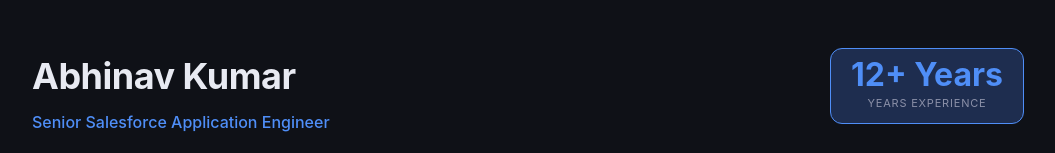
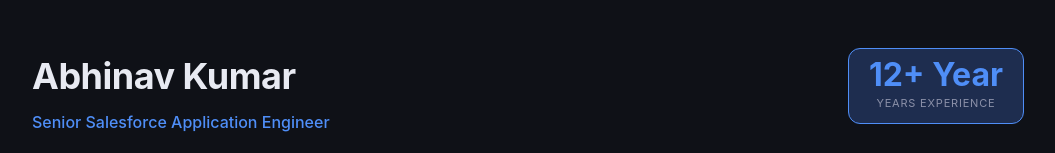
Before and after one commit to abhinavformula1/resume-app, a website: page index.html in a window 1280 px wide. Shown: the top 153 px of the page, without its empty margins (112-1167 px from the left). Drawn offline with Linux system fonts and the light colour scheme.

Commit message:
uodated years

```diff
--- a/index.html
+++ b/index.html
@@ -362,7 +362,7 @@
         </div>
       </div>
       <div class="exp-badge">
-        <div class="years">12+ Years</div>
+        <div class="years">12+ Year</div>
         <div class="label">Years Experience</div>
       </div>
     </header>
```
